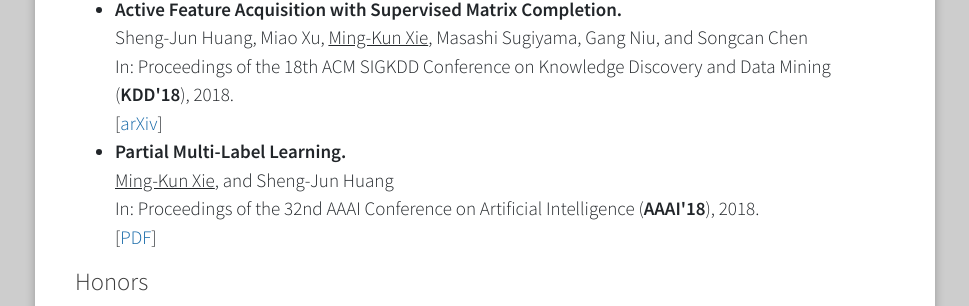
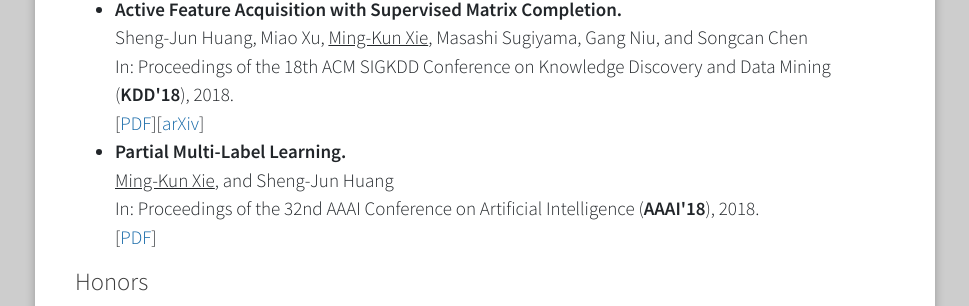
Before and after one commit to xiemk/xiemk.github.io, a Jekyll site: the page index.html, which Jekyll copies as it is, in a window 1280 px wide. Shown: the part 605-911 px from the top of the page, without its empty margins (155-1124 px from the left). Built offline with Jekyll 4.4.1, drawn with Linux system fonts in a browser that asks for light colours.

Commit message:
kdd18-afasmc-conf paper update

```diff
--- a/index.html
+++ b/index.html
@@ -181,7 +181,7 @@
           <td class="pub_td2"><li><b>Learning Class-Conditional GANs with Active Sampling.</b><br><u>Ming-Kun Xie</u> and Sheng-Jun Huang <br>In: Proceedings of the 19th ACM SIGKDD Conference on Knowledge Discovery and Data Mining (<strong>KDD'19</strong>), 2019.<br>[<a href="publication/kdd19-alcg.pdf">preprint</a>]</li>
          </td>
 
-          <td class="pub_td2"><li><b>Active Feature Acquisition with Supervised Matrix Completion.</b><br>Sheng-Jun Huang, Miao Xu, <u>Ming-Kun Xie</u>, Masashi Sugiyama, Gang Niu, and Songcan Chen<br>In: Proceedings of the 18th ACM SIGKDD Conference on Knowledge Discovery and Data Mining (<strong>KDD'18</strong>), 2018.<br>[<a href="https://arxiv.org/pdf/1802.05380.pdf">arXiv</a>]</li>
+          <td class="pub_td2"><li><b>Active Feature Acquisition with Supervised Matrix Completion.</b><br>Sheng-Jun Huang, Miao Xu, <u>Ming-Kun Xie</u>, Masashi Sugiyama, Gang Niu, and Songcan Chen<br>In: Proceedings of the 18th ACM SIGKDD Conference on Knowledge Discovery and Data Mining (<strong>KDD'18</strong>), 2018.<br>[<a href="publication/kdd18-afasmc-conf.pdf">PDF</a>][<a href="https://arxiv.org/pdf/1802.05380.pdf">arXiv</a>]</li>
          </td>
 
            <td class="pub_td2"><li><b>Partial Multi-Label Learning.</b><br><u>Ming-Kun Xie</u>, and Sheng-Jun Huang<br>In: Proceedings of the 32nd AAAI Conference on Artificial Intelligence (<strong>AAAI'18</strong>), 2018.<br>[<a href="publication/aaai-pml.pdf">PDF</a>]</li>
```
Also changed, not shown: 1 other file.
